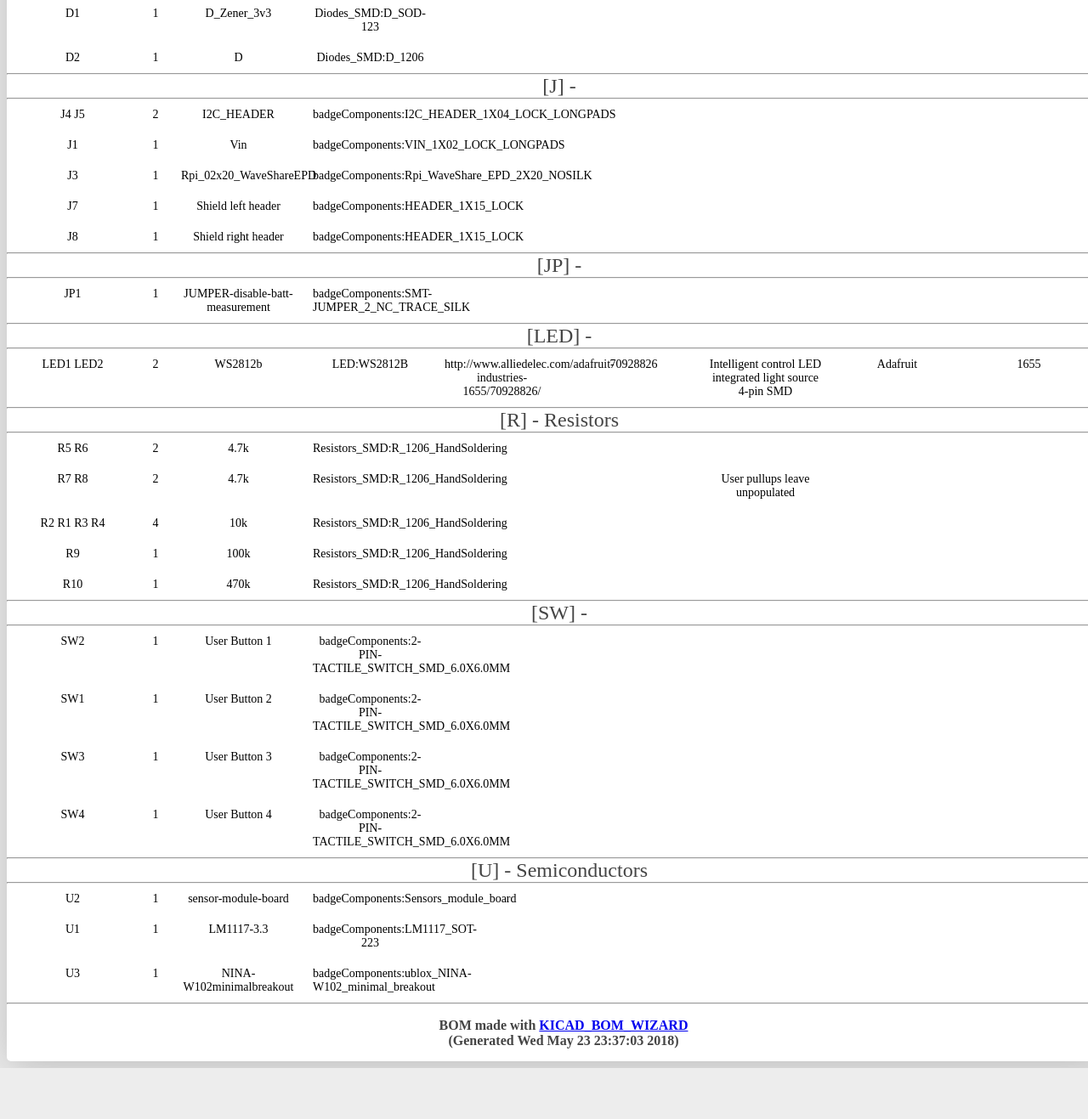
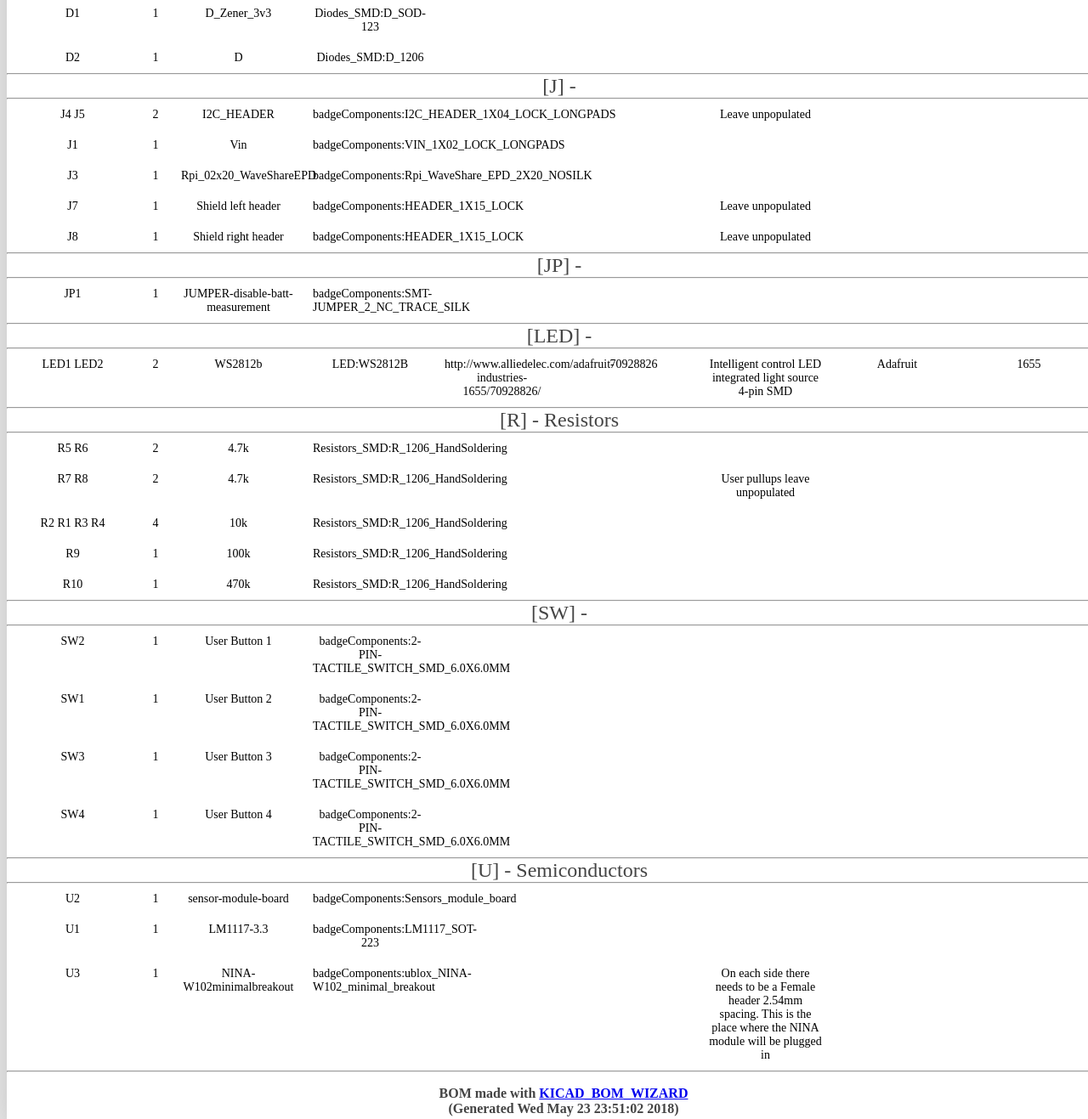
Before and after one commit to rac2030/IoT-conference-badge, a plain HTML site: page hardware/badge-mainboard-BOM-r.0.3.6.html in a window 1280 px wide. Shown: the part 988-2305 px from the top of the page at 85% size. Before the commit the page ends 2245 px from the top, so only its background shows below. Drawn offline with Linux system fonts and the light colour scheme.

Commit message:
added some more comments

```diff
--- a/hardware/badge-mainboard-BOM-r.0.3.6.html
+++ b/hardware/badge-mainboard-BOM-r.0.3.6.html
@@ -325,7 +325,7 @@ hr{
 
 <div class="column FiledClass Field_Allied_Number"> </div>
 
-<div class="column FiledClass Field_Description"> </div>
+<div class="column FiledClass Field_Description">Leave unpopulated</div>
 
 <div class="column FiledClass Field_Manufacturer_Name"> </div>
 
@@ -376,7 +376,7 @@ hr{
 
 <div class="column FiledClass Field_Allied_Number"> </div>
 
-<div class="column FiledClass Field_Description"> </div>
+<div class="column FiledClass Field_Description">Leave unpopulated</div>
 
 <div class="column FiledClass Field_Manufacturer_Name"> </div>
 
@@ -393,7 +393,7 @@ hr{
 
 <div class="column FiledClass Field_Allied_Number"> </div>
 
-<div class="column FiledClass Field_Description"> </div>
+<div class="column FiledClass Field_Description">Leave unpopulated</div>
 
 <div class="column FiledClass Field_Manufacturer_Name"> </div>
 
@@ -671,7 +671,7 @@ hr{
 
 <div class="column FiledClass Field_Allied_Number"> </div>
 
-<div class="column FiledClass Field_Description"> </div>
+<div class="column FiledClass Field_Description">On each side there needs to be a Female header 2.54mm spacing. This is the place where the NINA module will be plugged in</div>
 
 <div class="column FiledClass Field_Manufacturer_Name"> </div>
 
@@ -683,7 +683,7 @@ hr{
 
             <hr>
 
-            <div class="group footer"><h1>BOM made with <a href="https://github.com/HashDefineElectronics/KiCad_BOM_Wizard">KICAD_BOM_WIZARD</a><br>(Generated Wed May 23 23:37:03 2018)</h1></div>
+            <div class="group footer"><h1>BOM made with <a href="https://github.com/HashDefineElectronics/KiCad_BOM_Wizard">KICAD_BOM_WIZARD</a><br>(Generated Wed May 23 23:51:02 2018)</h1></div>
         </div>
     </div>
 </body>
```
Also changed, not shown: 3 other files.
